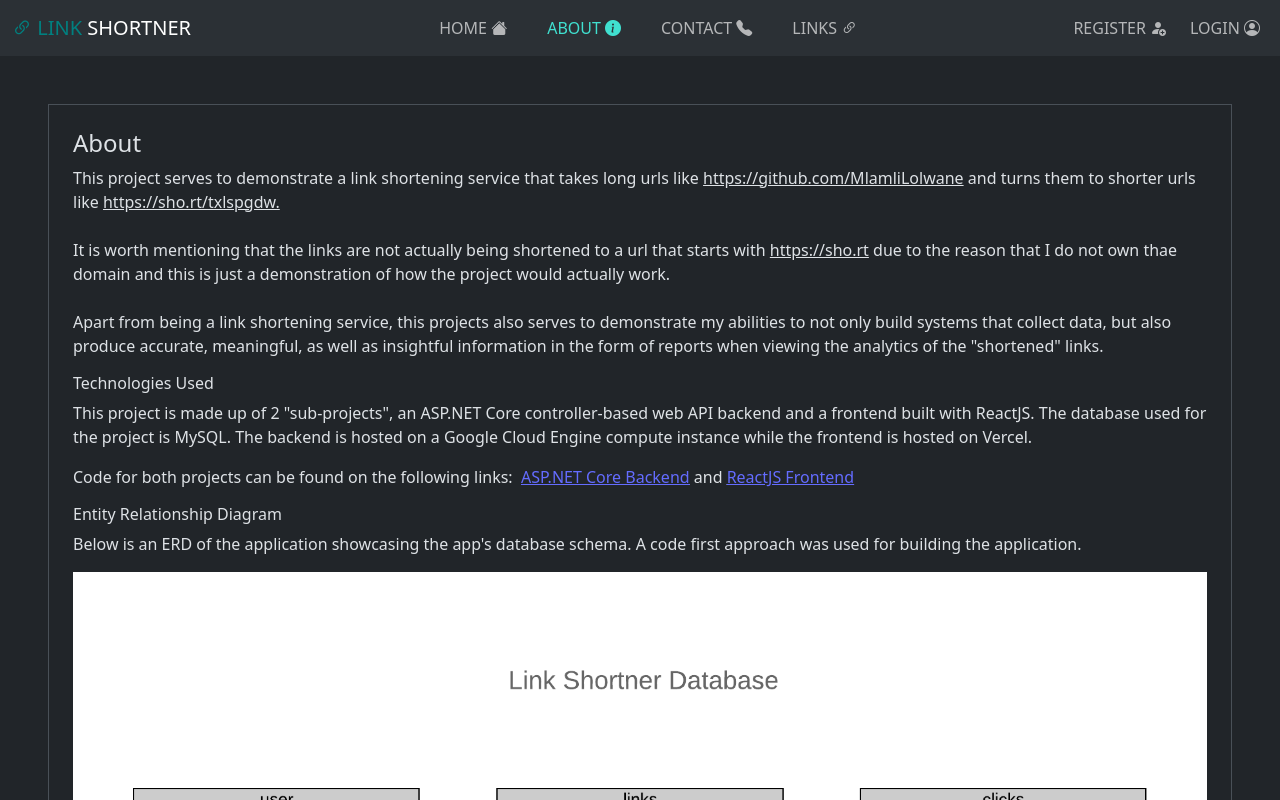
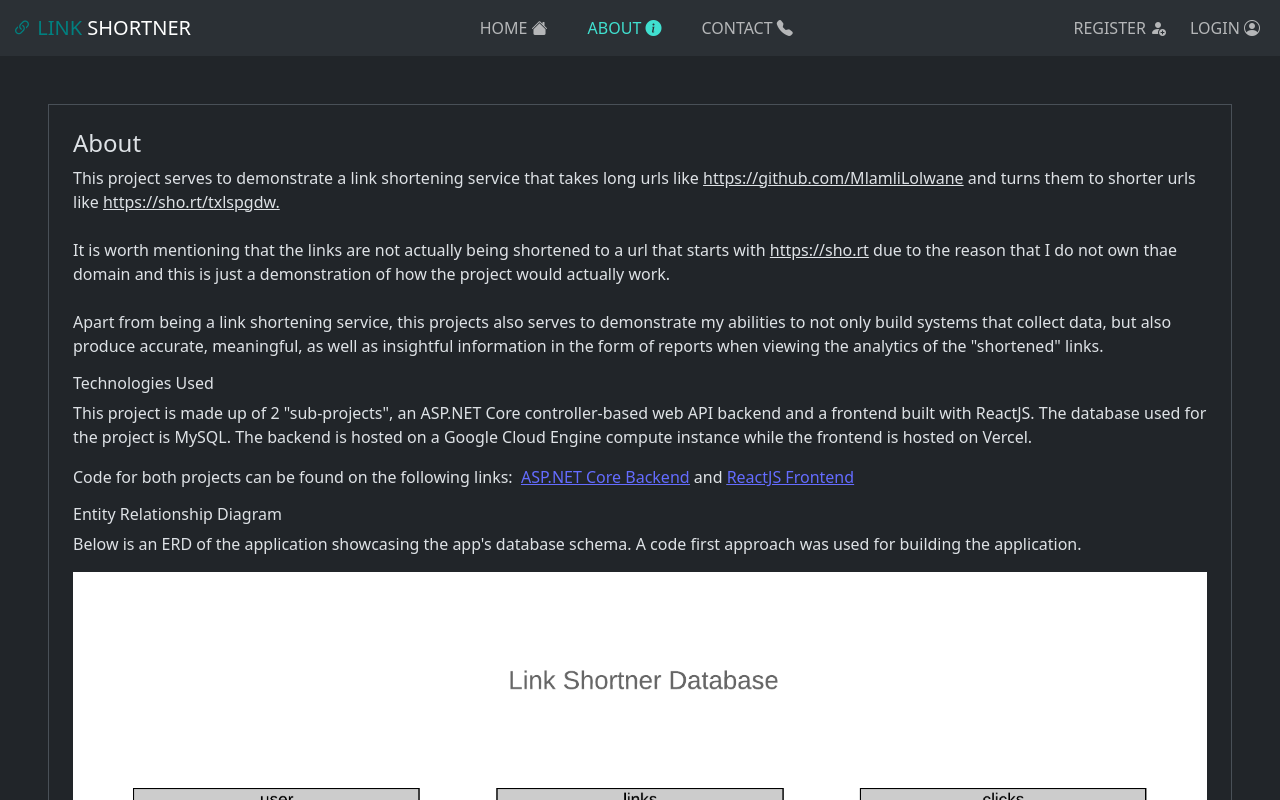
Before and after one commit to MlamliLolwane/Link-Shortner, a React (Vite) app: page /about in a window 1280 px wide. Shown: the top 800 px of the page. Built offline with nearby package versions, Linux system fonts and the light colour scheme.

Commit message:
Update Navbar.jsx

```diff
--- a/src/components/Navbar.jsx
+++ b/src/components/Navbar.jsx
@@ -26,10 +26,6 @@ function Navbar() {
                             </li>
                             <li className="nav-item px-lg-4">
                                 <NavLink className="nav-link" to="/contact">CONTACT <i className="bi bi-telephone-fill"></i>
-                                </NavLink>
-                            </li>
-                            <li className="nav-item">
-                                <NavLink className="nav-link" to="/links">LINKS <i className="bi bi-link-45deg"></i>
                                 </NavLink>
                             </li>
                             <li className="nav-item d-lg-none">
```
